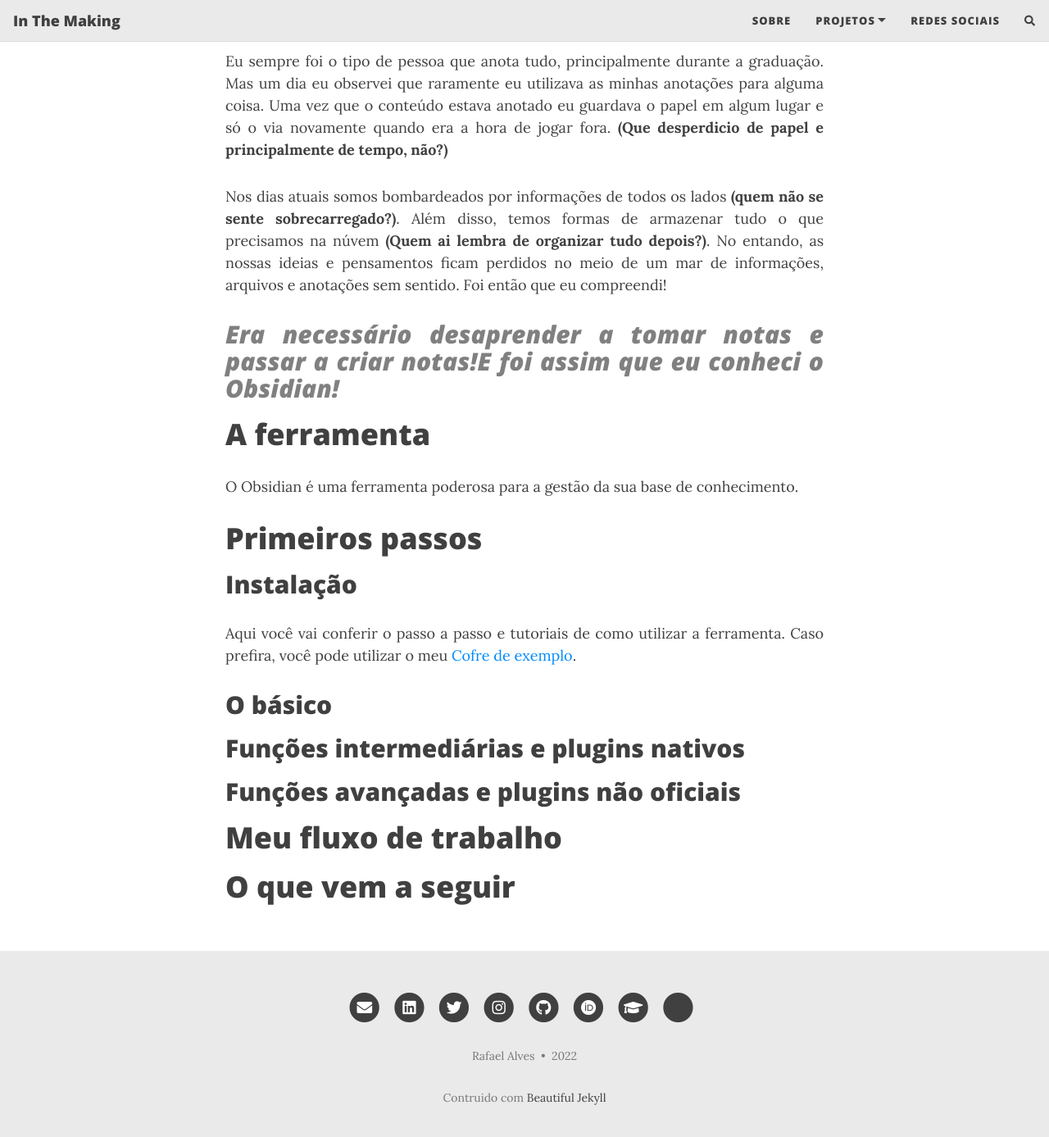
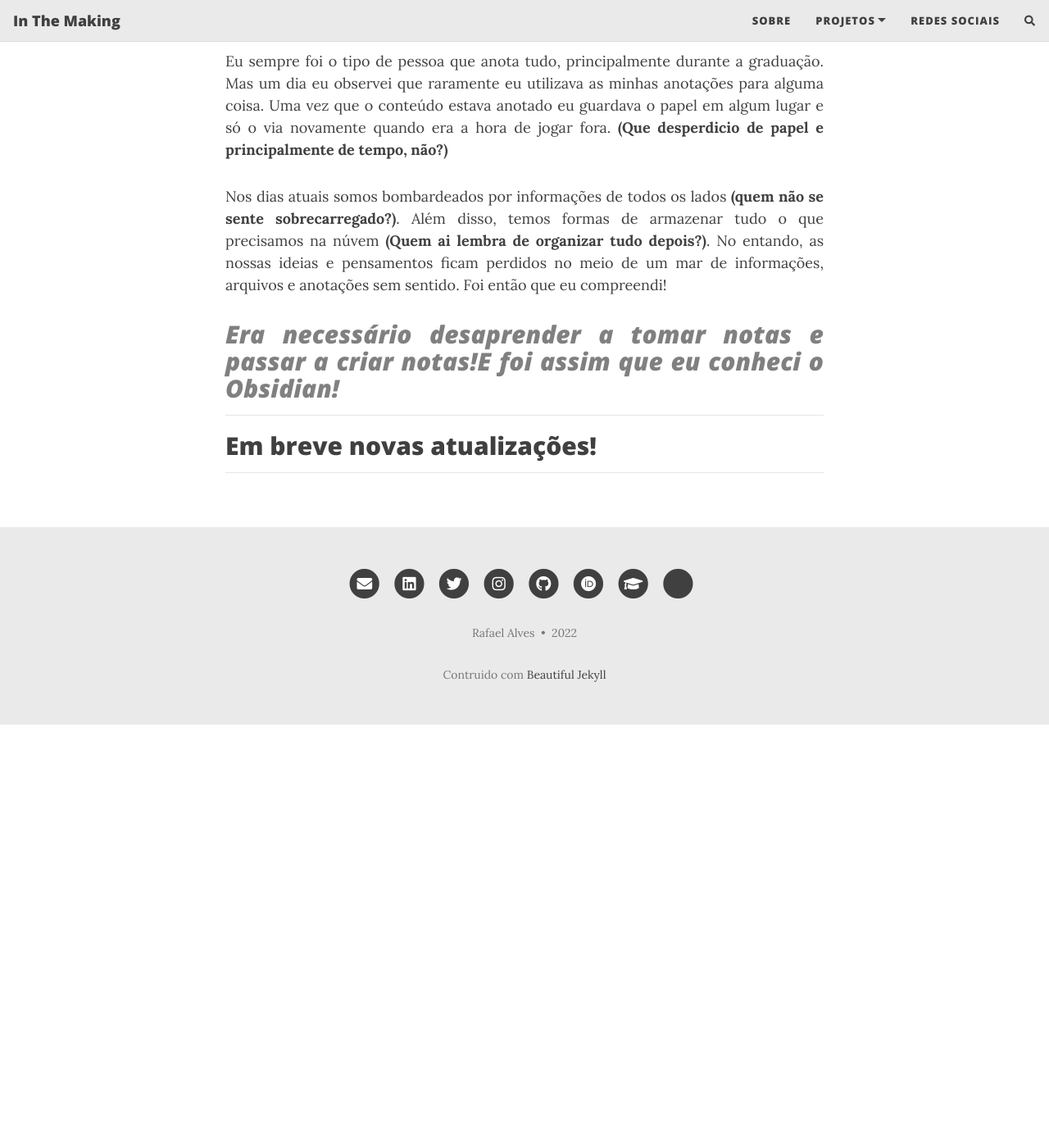
Before and after one commit to rafaelalvesitm/rafaelalvesitm.github.io, a Jekyll site: the page built from pages/obsidian.md, in a window 1280 px wide and 1400 px high, scrolled down 332 px. Shown: the top 1387 px of the window at 82% size. Built offline with Jekyll 4.4.1, drawn with Linux system fonts in a browser that asks for light colours; nearby versions of some CDN libraries; comment, search, counter and statistics services are not loaded; a style sheet for code colours, icons or effects is not loaded; after the commit the page ends 1216 px from its top, so only the background shows below that.

Commit message:
Atualização pequena - Obsidian

```diff
--- a/pages/obsidian.md
+++ b/pages/obsidian.md
@@ -13,24 +13,8 @@
 
 > ## **Era necessário desaprender a tomar notas e passar a criar notas!E foi assim que eu conheci o Obsidian!**
 
-# A ferramenta
+---
 
-O Obsidian é uma ferramenta poderosa para a gestão da sua base de conhecimento.
+## Em breve novas atualizações!
 
-# Primeiros passos
-
-## Instalação
-
-[Cofre de exemplo]:{{site.url}}/download/obsidian.zip
-
-Aqui você vai conferir o passo a passo e tutoriais de como utilizar a ferramenta. Caso prefira, você pode utilizar o meu [Cofre de exemplo][Cofre de exemplo].
-
-## O básico
-
-## Funções intermediárias e plugins nativos
-
-## Funções avançadas e plugins não oficiais
-
-# Meu fluxo de trabalho
-
-# O que vem a seguir
+---
```
